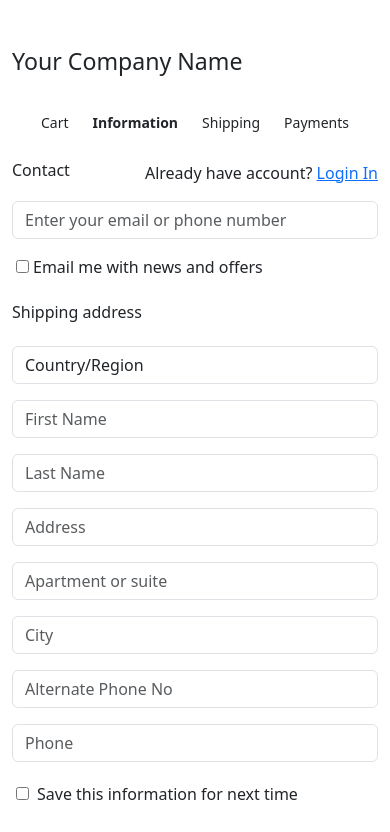
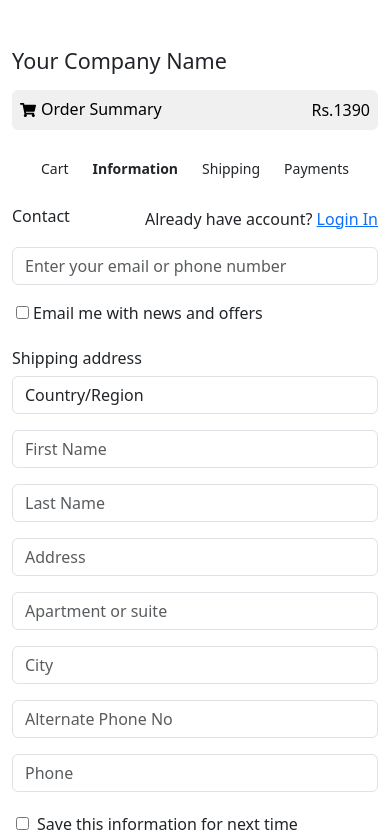
Before and after one commit to hzaheer48/E-Commerece, a React (Create React App) app in the folder frontend/: page /about in a window 390 px wide. Shown: the top 832 px of the page. Built offline with nearby package versions, Linux system fonts and the light colour scheme; the HTML template or start-up script is replaced by a standard one.

Commit message:
comit (#12)

```diff
--- a/frontend/src/components/actual/CheckoutComponent.js
+++ b/frontend/src/components/actual/CheckoutComponent.js
@@ -1,4 +1,4 @@
-import React, { useState } from 'react';
+import React, { useState,useEffect } from 'react';
 import { MDBIcon } from 'mdb-react-ui-kit';
 import CartComponent from '../helper/CartComponent';
 import InformationComponent from '../helper/InformationComponent';
@@ -6,34 +6,102 @@ import ShippingComponent from '../helper/ShippingComponent';
 import PaymentComponent from '../helper/PaymentComponent';
 import styles from "../../css/myfile.module.css";
 
+import {
+  FaShoppingCart,
+} from "react-icons/fa";
 function Checkout() {
   const [activeComponent, setActiveComponent] = useState('information');
-
+  const [showCartComponent, setShowCartComponent] = useState(false);
+  const [showOrderSummary, setShowOrderSummary] = useState(false);
+  const [showCartComponentCol, setShowCartComponentCol] = useState(true);
   const renderActiveComponent = () => {
     switch (activeComponent) {
       case 'information':
-        return <InformationComponent />;
+        return <InformationComponent onContinueToShipping={() => setActiveComponent('shipping')} />;
       case 'shipping':
-        return <ShippingComponent />;
+        return (
+          <ShippingComponent
+            onContinueToPayment={() => setActiveComponent('payment')}
+            onReturnToInformation={() => setActiveComponent('information')}
+          />
+        );
       case 'payment':
-        return <PaymentComponent />;
+        return <PaymentComponent onReturnToShipping={() => setActiveComponent('shipping')} />;
       default:
         return <InformationComponent />;
     }
   };
 
+  useEffect(() => {
+    const handleWindowResize = () => {
+      const isWindowSmall = window.innerWidth < 1000;
+      setShowOrderSummary(isWindowSmall);
+      setShowCartComponentCol(!isWindowSmall);
+    };
+
+    handleWindowResize();
+    window.addEventListener('resize', handleWindowResize);
+    return () => {
+      window.removeEventListener('resize', handleWindowResize);
+    };
+  }, []);
+  useEffect(() => {
+  if (window.innerWidth  > 1000) {
+    setShowCartComponent(false);
+  }
+  }, [window.innerWidth]);
+  const toggleCartComponent = () => {
+    setShowCartComponent(!showCartComponent);
+  };
+
+  useEffect(() => {
+    setShowCartComponent(false);
+  }, [activeComponent]);
   return (
     <div className="container-fluid contaier -x;m-0">
       <div className="row">
+
         <div className="col-lg-7 col-md-7 m-0 mx-auto">
           <div className="row justify-content-center">
             <div className="col-12 col-lg-10">
-              <div className="row justify-content-center align-items-center mt-5">
-                <div className="col-md-6">
-                  <h3>Your Company Name</h3>
+            <div className="row justify-content-center align-items-center mt-5">
+      <div className="d-flex align-items-center">
+        <h4>Your Company Name</h4>
+      </div>
+    </div>
+     {showOrderSummary ? (
+        <a
+                href="#"
+                className="text-decoration-none"
+                style={{ color: 'black' }}
+                onClick={toggleCartComponent}
+              >
+                <div
+                  className="rounded p-2 mt-2 "
+                  style={{
+                    backgroundColor: '#F0F0F0',
+                    display: 'flex',
+                    alignItems: 'center',
+                    justifyContent: 'space-between',
+                  }}
+                >
+                  <div style={{ display: 'flex', alignItems: 'center' }}>
+                    <FaShoppingCart style={{ marginRight: '5px' }} />
+                    <h6 className="mb-0" style={{ marginRight: '5px' }}>
+                      Order Summary
+                    </h6>
+                    <MDBIcon icon="angle-down" className="fa-lg mt-1" style={{ color: '#60676F' }} />
+                  </div>
+                  <p className="mb-0">Rs.1390</p>
                 </div>
-              </div>
-              <div className="cart-link-navigation d-flex justify-content-center mt-4">
+        </a>):null}
+        {showCartComponent ? (
+          <div className='bg-light'>
+            <CartComponent/>
+          </div>
+        )
+        :null}
+              <div className="cart-link-navigation d-flex justify-content-center mt-4 mb-2">
                 <div className='d-flex align-items-center small'>
                   <a href="#" className="m-1 text-dark text-decoration-none">
                     Cart
@@ -90,9 +158,9 @@ function Checkout() {
           </div>
         </div>
 
-        <div className="col-lg-5 col-md-5 m-0 bg-light">
+        {showCartComponentCol?(<div className="col-lg-5 col-md-5 m-0 bg-light">
           <CartComponent />
-        </div>
+        </div>):null}
       </div>
     </div>
   );
--- a/frontend/src/components/helper/InformationComponent.js
+++ b/frontend/src/components/helper/InformationComponent.js
@@ -1,7 +1,13 @@
-function InformationComponent()
+function InformationComponent({ onContinueToShipping })
 {
+  const handleFormSubmit = (e) => {
+    e.preventDefault();
+    onContinueToShipping();
+  };
     return(
+
         <>
+         <form className="needs-validation mt-4" noValidate onSubmit={handleFormSubmit}>
          <div className='mb-4'>
              <div className="mt-4" style={{ display: 'flex', justifyContent: 'space-between' }}>
               <h6>Contact</h6>
@@ -13,7 +19,7 @@ function InformationComponent()
           </div>
 
             <h6>Shipping address</h6>
-            <form className="needs-validation mt-4" noValidate>
+
             <div className="row">
             <div className="col-md-12 mb-3">
               <select className="custom-select form-control d-block w-100" id="country" required>
--- a/frontend/src/components/helper/PaymentComponent.js
+++ b/frontend/src/components/helper/PaymentComponent.js
@@ -1,5 +1,5 @@
 import { MDBIcon } from 'mdb-react-ui-kit';
-function PaymentComponent()
+function PaymentComponent({onReturnToShipping})
 {
     return(
         <>
@@ -110,8 +110,8 @@ function PaymentComponent()
                         className="m-1 mx-2 fa-lg"
                         style={{ color: '#60676F' }}
             />
-            <a href="#" className="m-1 text-dark text-decoration-none">
-                        Return to Information </a>
+            <a href="#" className="m-1 text-dark text-decoration-none"  onClick={onReturnToShipping}>
+                        Return to Shipping </a>
 
           </div>
         <button className="btn btn-primary">Complete Order</button>
--- a/frontend/src/components/helper/ShippingComponent.js
+++ b/frontend/src/components/helper/ShippingComponent.js
@@ -1,9 +1,12 @@
 // ShippingComponent.js
 import React from 'react';
 import { MDBIcon } from 'mdb-react-ui-kit';
-function ShippingComponent() {
+function ShippingComponent({ onContinueToPayment, onReturnToInformation }) {
+
   return (
+
     <>
+    <form className="needs-validation mt-4" noValidate>
     <div className="container border rounded mt-5 mb-5">
         <div className="row bg-light d-flex align-items-center p-2">
           <div className="col-4">
@@ -49,13 +52,16 @@ function ShippingComponent() {
                         className="m-1 mx-2 fa-lg"
                         style={{ color: '#60676F' }}
             />
-            <a href="#" className="m-1 text-dark text-decoration-none">
-                        Return to Information </a>
+             <a href="#" className="m-1 text-dark text-decoration-none" onClick={onReturnToInformation}>
+            Return to Information
+          </a>
 
           </div>
-        <button className="btn btn-primary">Continue to Payment</button>
+          <button className="btn btn-primary" onClick={onContinueToPayment}>
+          Continue to Payment
+        </button>
       </div>
-
+      </form>
       <div className="row  d-flex align-items-center justify-content-start mt-5 p-2">
       <hr className="my-3 " style={{ borderTop: '1px solid #60676F' }} />
           <div className="col-3 small" >
--- a/frontend/src/css/myfile.module.css
+++ b/frontend/src/css/myfile.module.css
@@ -34,7 +34,7 @@ body {
   padding: 5px;
   font-size: 14px;
   width: 100%;
-  max-width: 100px; /* Adjust the value as needed */
+  max-width: 100px;
 
 }
 .storeName {
@@ -381,10 +381,6 @@ body {
 .animation-slide-out {
   animation: slideOut 0.3s forwards;
 }
-
-
-/* Checkout.module.css */
 .activeLink a {
   font-weight: bold;
 }
-/* MyFormComponent.module.css */
```
